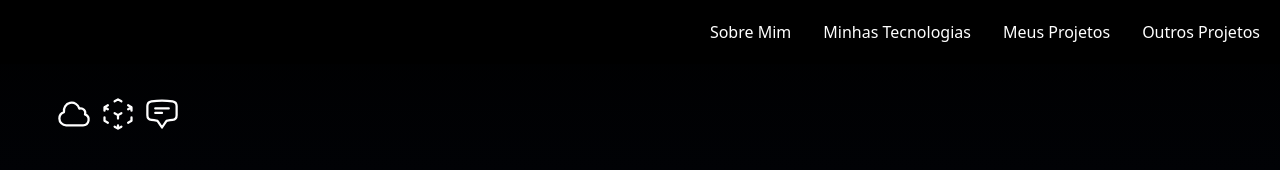
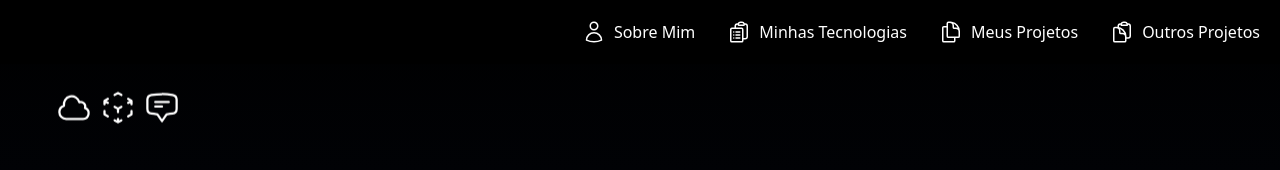
Before and after one commit to MatheusCavalc/My-Portfolio, a Vue app: page / in a window 1280 px wide. Shown: the top 170 px of the page. Built offline with nearby package versions, Linux system fonts and the light colour scheme; grey boxes are pictures that could not be loaded; a web font is replaced by a local one.

Commit message:
update navbar

```diff
--- a/src/layouts/MainLayout.vue
+++ b/src/layouts/MainLayout.vue
@@ -16,40 +16,76 @@ const showMenu = () => {
                 aria-controls="navbar-default" aria-expanded="false">
                 <span class="sr-only">Open main menu</span>
 
-                <svg v-if="!menu" class="w-5 h-5 text-white" aria-hidden="true" xmlns="http://www.w3.org/2000/svg" fill="none"
-                    viewBox="0 0 17 14">
+                <svg v-if="!menu" class="w-5 h-5 text-white" aria-hidden="true" xmlns="http://www.w3.org/2000/svg"
+                    fill="none" viewBox="0 0 17 14">
                     <path stroke="currentColor" stroke-linecap="round" stroke-linejoin="round" stroke-width="2"
                         d="M1 1h15M1 7h15M1 13h15" />
                 </svg>
 
                 <svg v-else xmlns="http://www.w3.org/2000/svg" fill="none" viewBox="0 0 24 24" stroke-width="1.5"
-                    stroke="currentColor" class="w-6 h-6 text-white">
+                    stroke="currentColor" class="text-white w-7 h-7">
                     <path stroke-linecap="round" stroke-linejoin="round" d="M6 18 18 6M6 6l12 12" />
                 </svg>
 
             </button>
             <div :class="{ 'md:block': menu, 'hidden md:block': !menu }" class="w-full md:w-auto" id="navbar-default">
                 <ul
-                    class="flex flex-col p-4 mt-4 font-medium rounded-lg text-white md:p-0 bg-black md:flex-row md:space-x-8 md:mt-0 md:border-0 md:bg-black">
+                    class="flex flex-col p-3 mt-4 font-medium text-white bg-black rounded-lg md:p-0 md:flex-row md:space-x-8 md:mt-0 md:border-0 md:bg-black">
                     <li>
                         <a href="#about-me"
-                            class="block py-2 pl-3 pr-4 rounded hover:bg-gray-100 md:hover:bg-transparent md:border-0 md:hover:text-gray-400 md:p-0">Sobre
-                            Mim</a>
+                            class="block py-2 pl-3 pr-4 rounded hover:text-black hover:bg-gray-100 md:hover:bg-transparent md:border-0 md:hover:text-gray-400 md:p-0">
+                            <div class="flex gap-2">
+                                <svg xmlns="http://www.w3.org/2000/svg" fill="none" viewBox="0 0 24 24" stroke-width="1.5"
+                                    stroke="currentColor" class="w-5 h-5 lg:w-6 lg:h-6">
+                                    <path stroke-linecap="round" stroke-linejoin="round"
+                                        d="M15.75 6a3.75 3.75 0 1 1-7.5 0 3.75 3.75 0 0 1 7.5 0ZM4.501 20.118a7.5 7.5 0 0 1 14.998 0A17.933 17.933 0 0 1 12 21.75c-2.676 0-5.216-.584-7.499-1.632Z" />
+                                </svg>
+
+                                <p class="text-sm lg:text-base">Sobre Mim</p>
+                            </div>
+                        </a>
                     </li>
                     <li>
                         <a href="#my-technologies"
-                            class="block py-2 pl-3 pr-4 rounded hover:bg-gray-100 md:hover:bg-transparent md:border-0 md:hover:text-gray-400 md:p-0">Minhas
-                            Tecnologias</a>
+                            class="block py-2 pl-3 pr-4 rounded hover:text-black hover:bg-gray-100 md:hover:bg-transparent md:border-0 md:hover:text-gray-400 md:p-0">
+                            <div class="flex gap-2">
+                                <svg xmlns="http://www.w3.org/2000/svg" fill="none" viewBox="0 0 24 24" stroke-width="1.5"
+                                    stroke="currentColor" class="w-5 h-5 lg:w-6 lg:h-6">
+                                    <path stroke-linecap="round" stroke-linejoin="round"
+                                        d="M9 12h3.75M9 15h3.75M9 18h3.75m3 .75H18a2.25 2.25 0 0 0 2.25-2.25V6.108c0-1.135-.845-2.098-1.976-2.192a48.424 48.424 0 0 0-1.123-.08m-5.801 0c-.065.21-.1.433-.1.664 0 .414.336.75.75.75h4.5a.75.75 0 0 0 .75-.75 2.25 2.25 0 0 0-.1-.664m-5.8 0A2.251 2.251 0 0 1 13.5 2.25H15c1.012 0 1.867.668 2.15 1.586m-5.8 0c-.376.023-.75.05-1.124.08C9.095 4.01 8.25 4.973 8.25 6.108V8.25m0 0H4.875c-.621 0-1.125.504-1.125 1.125v11.25c0 .621.504 1.125 1.125 1.125h9.75c.621 0 1.125-.504 1.125-1.125V9.375c0-.621-.504-1.125-1.125-1.125H8.25ZM6.75 12h.008v.008H6.75V12Zm0 3h.008v.008H6.75V15Zm0 3h.008v.008H6.75V18Z" />
+                                </svg>
+
+                                <p class="text-sm lg:text-base">Minhas Tecnologias</p>
+                            </div>
+                        </a>
                     </li>
                     <li>
                         <a href="#my-projects"
-                            class="block py-2 pl-3 pr-4 rounded hover:bg-gray-100 md:hover:bg-transparent md:border-0 md:hover:text-gray-400 md:p-0">Meus
-                            Projetos</a>
+                            class="block py-2 pl-3 pr-4 rounded hover:text-black hover:bg-gray-100 md:hover:bg-transparent md:border-0 md:hover:text-gray-400 md:p-0">
+                            <div class="flex gap-2">
+                                <svg xmlns="http://www.w3.org/2000/svg" fill="none" viewBox="0 0 24 24" stroke-width="1.5"
+                                    stroke="currentColor" class="w-5 h-5 lg:w-6 lg:h-6">
+                                    <path stroke-linecap="round" stroke-linejoin="round"
+                                        d="M15.75 17.25v3.375c0 .621-.504 1.125-1.125 1.125h-9.75a1.125 1.125 0 0 1-1.125-1.125V7.875c0-.621.504-1.125 1.125-1.125H6.75a9.06 9.06 0 0 1 1.5.124m7.5 10.376h3.375c.621 0 1.125-.504 1.125-1.125V11.25c0-4.46-3.243-8.161-7.5-8.876a9.06 9.06 0 0 0-1.5-.124H9.375c-.621 0-1.125.504-1.125 1.125v3.5m7.5 10.375H9.375a1.125 1.125 0 0 1-1.125-1.125v-9.25m12 6.625v-1.875a3.375 3.375 0 0 0-3.375-3.375h-1.5a1.125 1.125 0 0 1-1.125-1.125v-1.5a3.375 3.375 0 0 0-3.375-3.375H9.75" />
+                                </svg>
+
+                                <p class="text-sm lg:text-base">Meus Projetos</p>
+                            </div>
+                        </a>
                     </li>
                     <li>
                         <a href="#other-projects"
-                            class="block py-2 pl-3 pr-4 rounded hover:bg-gray-100 md:hover:bg-transparent md:border-0 md:hover:text-gray-400 md:p-0">Outros
-                            Projetos</a>
+                            class="block py-2 pl-3 pr-4 rounded hover:text-black hover:bg-gray-100 md:hover:bg-transparent md:border-0 md:hover:text-gray-400 md:p-0">
+                            <div class="flex gap-2">
+                                <svg xmlns="http://www.w3.org/2000/svg" fill="none" viewBox="0 0 24 24" stroke-width="1.5"
+                                    stroke="currentColor" class="w-5 h-5 lg:w-6 lg:h-6">
+                                    <path stroke-linecap="round" stroke-linejoin="round"
+                                        d="M8.25 7.5V6.108c0-1.135.845-2.098 1.976-2.192.373-.03.748-.057 1.123-.08M15.75 18H18a2.25 2.25 0 0 0 2.25-2.25V6.108c0-1.135-.845-2.098-1.976-2.192a48.424 48.424 0 0 0-1.123-.08M15.75 18.75v-1.875a3.375 3.375 0 0 0-3.375-3.375h-1.5a1.125 1.125 0 0 1-1.125-1.125v-1.5A3.375 3.375 0 0 0 6.375 7.5H5.25m11.9-3.664A2.251 2.251 0 0 0 15 2.25h-1.5a2.251 2.251 0 0 0-2.15 1.586m5.8 0c.065.21.1.433.1.664v.75h-6V4.5c0-.231.035-.454.1-.664M6.75 7.5H4.875c-.621 0-1.125.504-1.125 1.125v12c0 .621.504 1.125 1.125 1.125h9.75c.621 0 1.125-.504 1.125-1.125V16.5a9 9 0 0 0-9-9Z" />
+                                </svg>
+
+                                <p class="text-sm lg:text-base">Outros Projetos</p>
+                            </div>
+                        </a>
                     </li>
                 </ul>
             </div>
@@ -75,5 +111,4 @@ const showMenu = () => {
                 <a href="#other-projects">Outros Projetos</a>
             </div>
         </div>
-    </footer>
-</template>
+</footer></template>
--- a/src/views/HomeView.vue
+++ b/src/views/HomeView.vue
@@ -17,17 +17,17 @@ import MyTechnologies from '../components/MyTechnologies.vue';
           <div class="pb-28">
             <p class="flex gap-2 text-xl">
               <svg xmlns="http://www.w3.org/2000/svg" fill="none" viewBox="0 0 24 24" stroke-width="1.5"
-                stroke="currentColor" class="w-9 h-9">
+                stroke="currentColor" class="animate-bounce w-7 h-7 lg:w-9 lg:h-9">
                 <path stroke-linecap="round" stroke-linejoin="round"
                   d="M2.25 15a4.5 4.5 0 004.5 4.5H18a3.75 3.75 0 001.332-7.257 3 3 0 00-3.758-3.848 5.25 5.25 0 00-10.233 2.33A4.502 4.502 0 002.25 15z" />
               </svg>
               <svg xmlns="http://www.w3.org/2000/svg" fill="none" viewBox="0 0 24 24" stroke-width="1.5"
-                stroke="currentColor" class="w-9 h-9">
+                stroke="currentColor" class="animate-bounce w-7 h-7 lg:w-9 lg:h-9">
                 <path stroke-linecap="round" stroke-linejoin="round"
                   d="M21 7.5l-2.25-1.313M21 7.5v2.25m0-2.25l-2.25 1.313M3 7.5l2.25-1.313M3 7.5l2.25 1.313M3 7.5v2.25m9 3l2.25-1.313M12 12.75l-2.25-1.313M12 12.75V15m0 6.75l2.25-1.313M12 21.75V19.5m0 2.25l-2.25-1.313m0-16.875L12 2.25l2.25 1.313M21 14.25v2.25l-2.25 1.313m-13.5 0L3 16.5v-2.25" />
               </svg>
               <svg xmlns="http://www.w3.org/2000/svg" fill="none" viewBox="0 0 24 24" stroke-width="1.5"
-                stroke="currentColor" class="w-9 h-9">
+                stroke="currentColor" class="animate-bounce w-7 h-7 lg:w-9 lg:h-9">
                 <path stroke-linecap="round" stroke-linejoin="round"
                   d="M7.5 8.25h9m-9 3H12m-9.75 1.51c0 1.6 1.123 2.994 2.707 3.227 1.129.166 2.27.293 3.423.379.35.026.67.21.865.501L12 21l2.755-4.133a1.14 1.14 0 01.865-.501 48.172 48.172 0 003.423-.379c1.584-.233 2.707-1.626 2.707-3.228V6.741c0-1.602-1.123-2.995-2.707-3.228A48.394 48.394 0 0012 3c-2.392 0-4.744.175-7.043.513C3.373 3.746 2.25 5.14 2.25 6.741v6.018z" />
               </svg>
```
